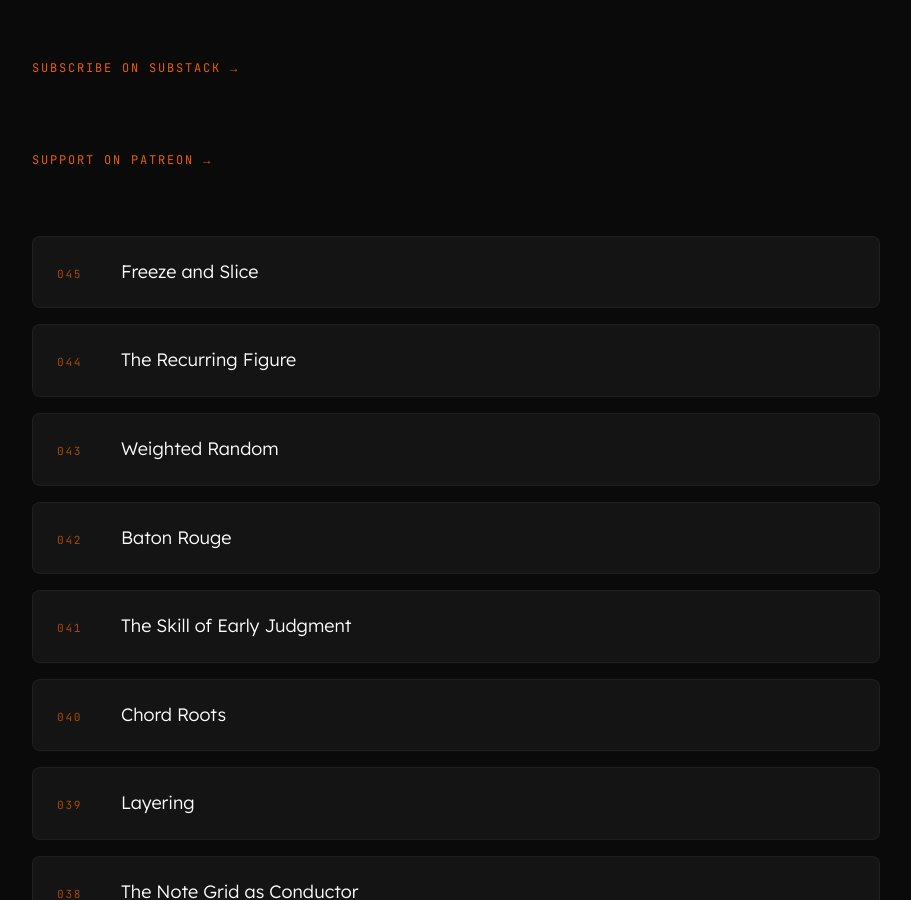
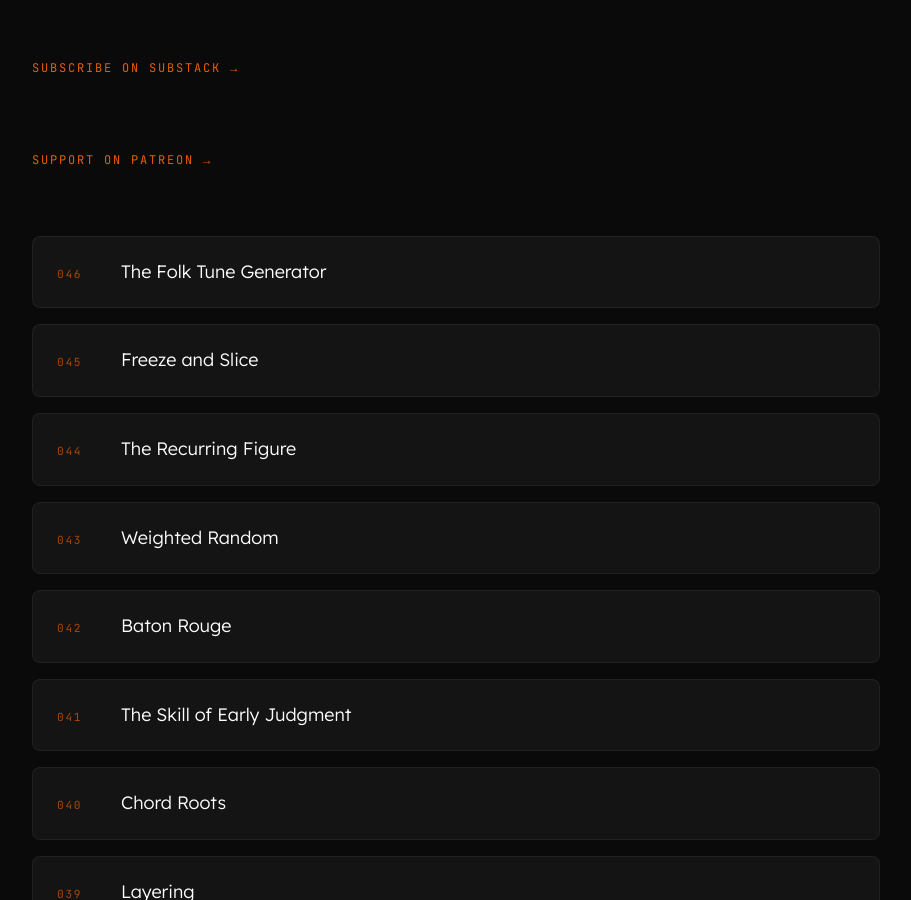
Before and after one commit to folk-sequence/folk-sequence.github.io, a Jekyll site: the page built from index.md, in a window 1280 px wide and 900 px high, scrolled down 582 px. Shown: the whole window, without its empty margins (184-1095 px from the left). Built offline with Jekyll 4.4.1, drawn with Linux system fonts in a browser that asks for light colours.

Commit message:
Add episode 046 to homepage

```diff
--- a/index.md
+++ b/index.md
@@ -13,6 +13,7 @@ description: "Companion essays for the Folk Sequence daily Bitwig music producti
 <p class="intro-watch"><a href="https://www.patreon.com/cw/FolkSequence" target="_blank" rel="noopener">Support on Patreon →</a></p>
 
 <ul class="episode-list">
+  <li><a href="/046-the-folk-tune-generator/"><span class="ep-num">046</span><span class="ep-title">The Folk Tune Generator</span></a></li>
   <li><a href="/045-freeze-and-slice/"><span class="ep-num">045</span><span class="ep-title">Freeze and Slice</span></a></li>
   <li><a href="/044-the-recurring-figure/"><span class="ep-num">044</span><span class="ep-title">The Recurring Figure</span></a></li>
   <li><a href="/043-weighted-random/"><span class="ep-num">043</span><span class="ep-title">Weighted Random</span></a></li>
```
